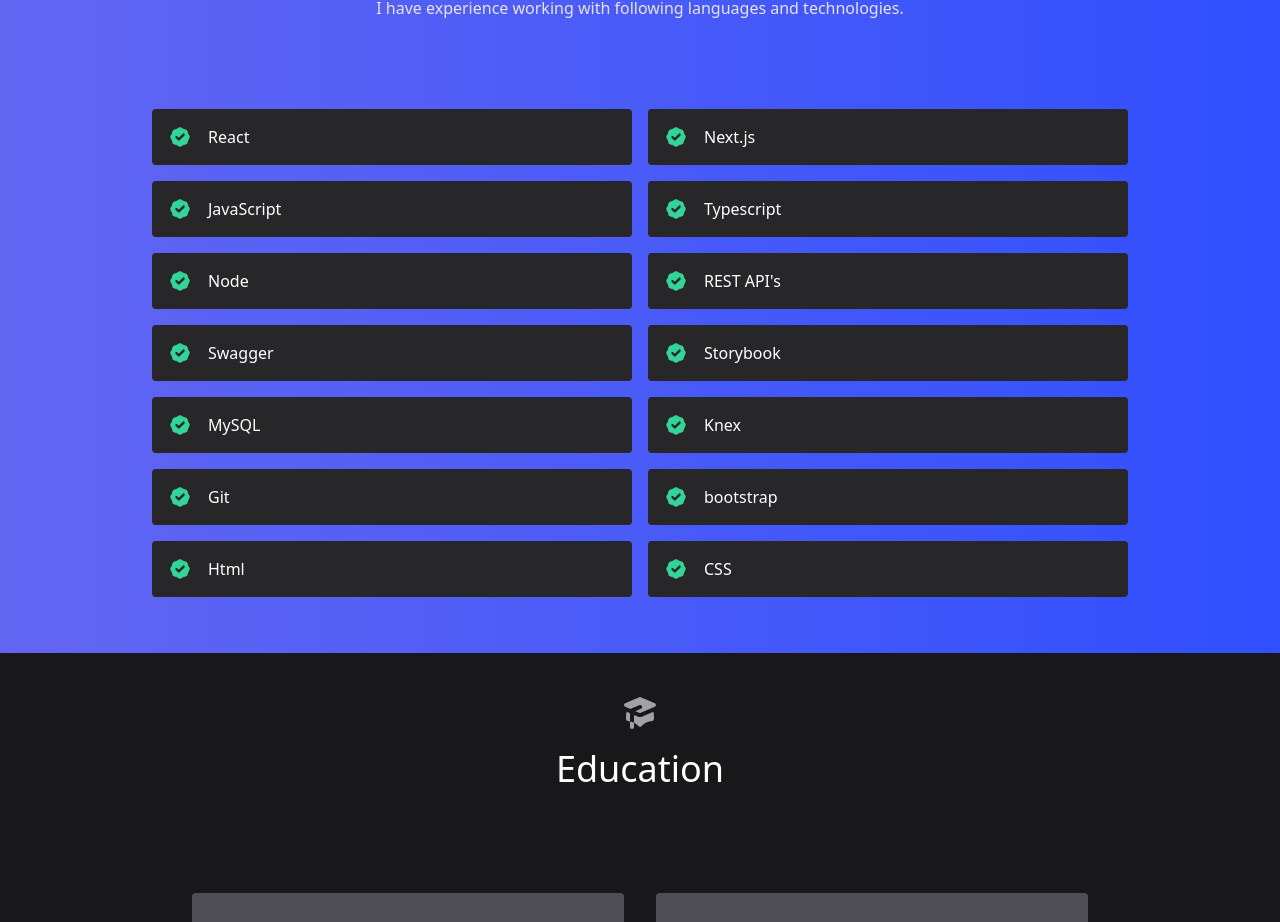
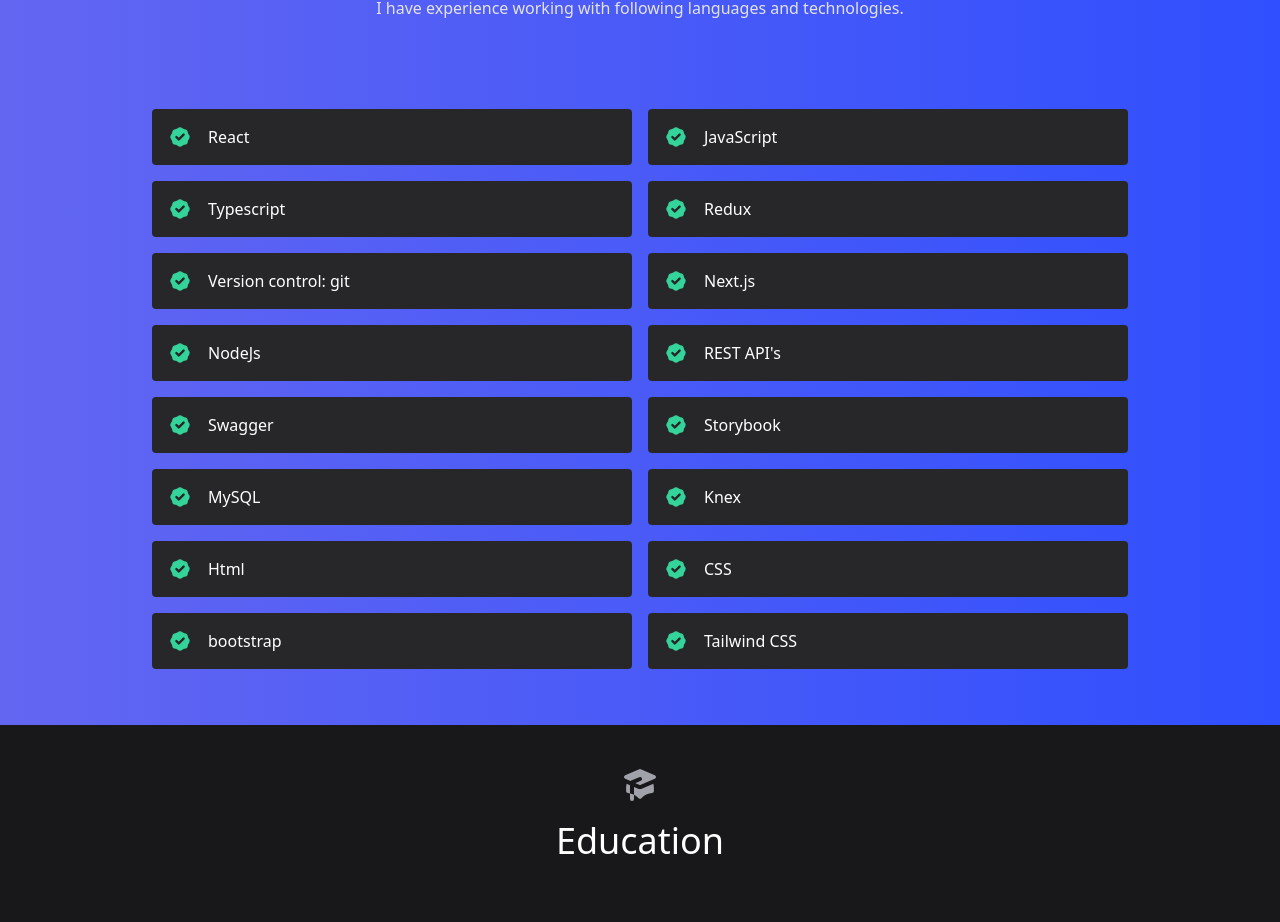
Before and after one commit to zmzade/portfolio, a React (Create React App) app: page / in a window 1280 px wide. Shown: the part 2078-3000 px from the top of the page. Built offline with nearby package versions, Linux system fonts and the light colour scheme.

Commit message:
add Redux

```diff
--- a/src/data.js
+++ b/src/data.js
@@ -65,17 +65,19 @@
 
 export const skills = [
   "React",
-  "Next.js",
   "JavaScript",
   "Typescript",
-  "Node",
+  "Redux",
+  "Version control: git",
+  "Next.js",
+  "NodeJs",
   "REST API's",
   "Swagger",
   "Storybook",
   "MySQL",
   "Knex",
-  "Git",
-  "bootstrap",
   "Html",
   "CSS",
+  "bootstrap",
+  "Tailwind CSS",
 ];
```
